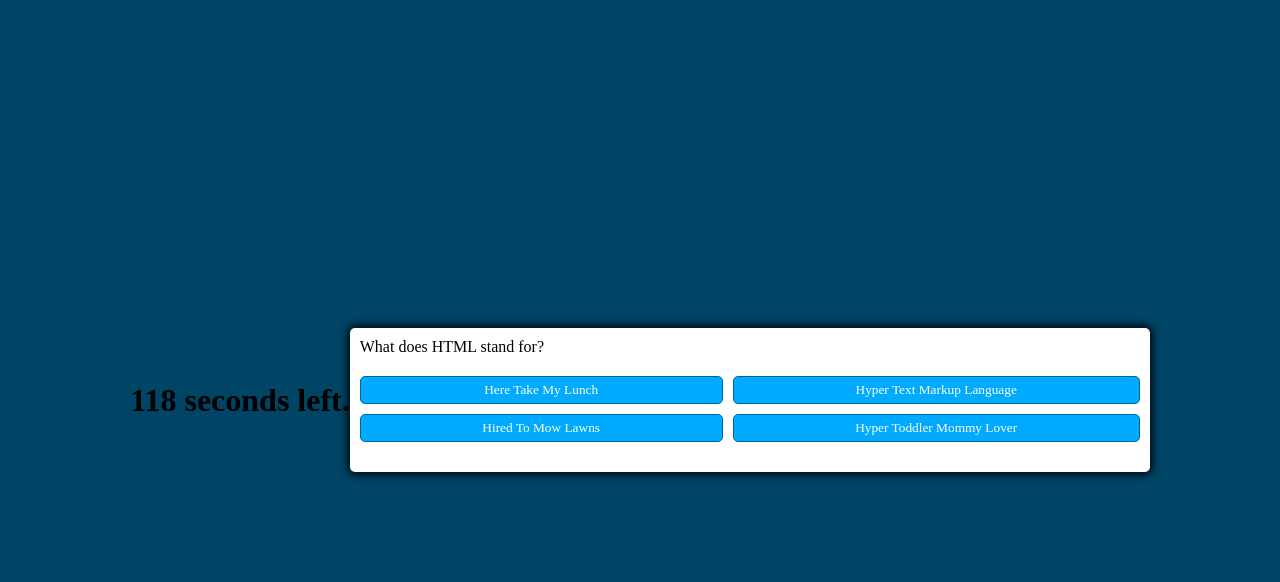
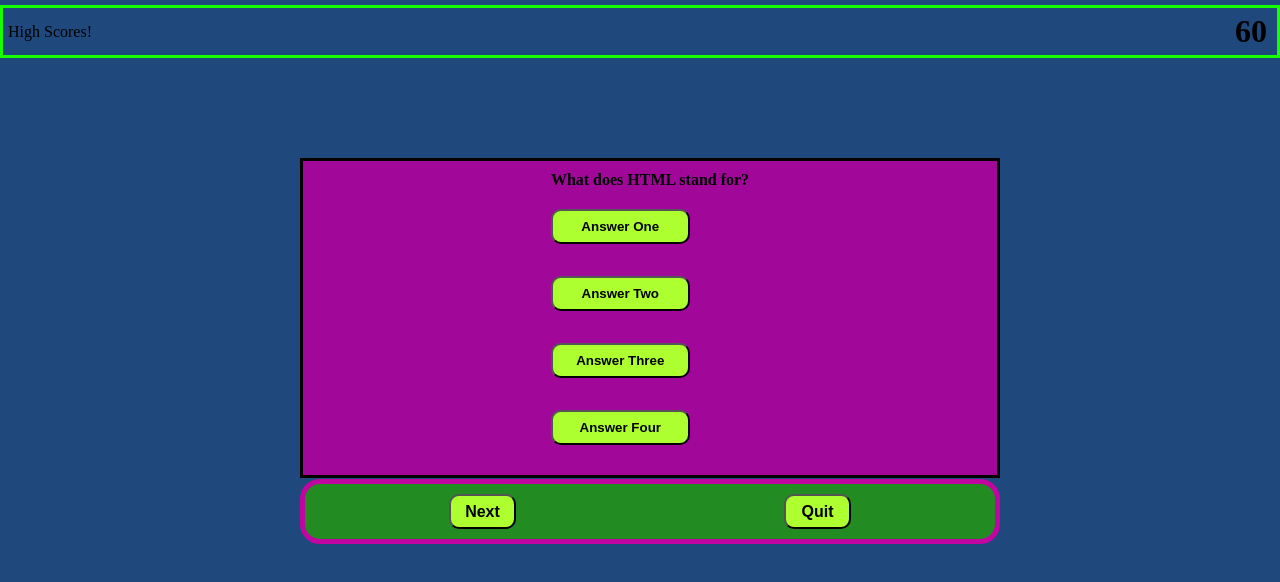
Before and after one commit to Fleauxxx/coding-quiz, a plain HTML site: page index.html in a window 1280 px wide. Both pictures are taken after a click on the button "Start". Drawn offline with Linux system fonts and the light colour scheme.

Commit message:
revised code

```diff
--- a/index.html
+++ b/index.html
@@ -1,46 +1,41 @@
 <!DOCTYPE html>
 <html lang="en">
-
   <head>
-    <meta charset="UTF-8">
-    <meta http-equiv="X-UA-Compatible" content="IE=edge">
-    <meta name="viewport" content="width=device-width, initial-scale=1.0">
+    <meta charset="UTF-8" />
+    <meta http-equiv="X-UA-Compatible" content="IE=edge" />
+    <meta name="viewport" content="width=device-width, initial-scale=1.0" />
     <title>Coding Quiz</title>
-    <!-- CSS only -->
-    <link rel="stylesheet" href="styles.css">
+    <link rel="stylesheet" href="styles.css" />
   </head>
-
   <body>
     <div>
       <header class="header">
+        <div class="score">High Scores!</div>
         <div>
-                <h1><span id="timer">1:20</span></h1>
+          <h1><span id="timer">60</span></h1>
         </div>
       </header>
     </div>
 
+    <div class="container">
+      <div id="question-container" class="cover">
+        <div id="question">Click Start to begin...</div>
 
-
-    <div class="container">
-        <!-- <h1> Test your Coding Knowledge</h1> -->
-        <div id="question-container" class="hide">
-            <div id="questions">Questions</div>
-            <div id="answer-buttons" class="btn-grid">
-                <button class="btn">Answer 1</button>
-                <button class="btn">Answer 2</button>
-                <button class="btn">Answer 3</button>
-                <button class="btn">Answer 4</button>
-            </div>
-        </div>
-        <div class="controls">
-            <button id="start-btn" class="start-btn btn">Start</button>
-            <button id="next-btn" class="next-btn btn hide">Next</button>
+        <div id="answers" class="btn-style">
+          <button class="btn">Answer One</button>
+          <button class="btn">Answer Two</button>
+          <button class="btn">Answer Three</button>
+          <button class="btn">Answer Four</button>
         </div>
       </div>
     </div>
 
+    <div class="nav-controls">
+      <button id="start-btn" class="start-btn btn">Start</button>
+      <button id="next-btn" class="next-btn btn">Next</button>
+      <button id="quit-btn" class="quit-btn btn">Quit</button>
+    </div>
 
     <script src="script.js"></script>
   </body>
-
 </html>
--- a/script.js
+++ b/script.js
@@ -1,91 +1,66 @@
-// Variables used to select elements from my html
-var startButton =  document.getElementById("start-btn")
-var nextButton =  document.getElementById("next-btn")
-var timer = document.getElementById("timer")
-var questionContainerElement = document.getElementById("question-container")
-var questionElement = document.getElementById('questions')
-var answerButtonsElement = document.getElementById('answer-buttons')
-var randomQuestions, currentChoicesIndex
-var timeLeft = 120
-var currentQuestionIndex = 0
+let questionContainer = document.getElementById("question-container")
+let questionEl = document.getElementById("question")
+let answersEl = document.getElementById("answers")
+let timer = document.getElementById("timer")
+const startBtn = document.getElementById("start-btn")
+const nextBtn = document.getElementById("next-btn")
+const quitBtn = document.getElementById("quit-btn")
+var randomQuestion, currentIndex
+var timeLeft = 60
+var currentIndex = 0
 
-// This function allows you to start the quiz.
-//  Upon pressing the start button a timer will countdown and a question will appear.
-function startQuiz() {
-    startButton.classList.add('hide')
-    randomQuestions = questions.sort(() => Math.random() - .5)
-    currentChoicesIndex = 0
-    questionContainerElement.classList.remove('hide')
-    setNextQuestion()
 
-    var timerInterval = setInterval(function() {
-        timeLeft--;
-        timer.textContent = timeLeft + " seconds left.";
 
-        if(timeLeft === 0) {
-            clearInterval(timerInterval);
-        }
-
-    }, 1000);
-}
-// The set next question function will chose a random question from the question index.
-function setNextQuestion() {
-    resetState()
-    showQuestion(randomQuestions[currentQuestionIndex])
+// function to begin the quiz
+function loadQuiz(){
+    startBtn.classList.add('cover')
+    randomQuestion = questions.sort(() => Math.random() - .5)
+    currentIndex = 0
+    questionContainer.classList.remove('cover')
+    nextQuestion()
 }
 
-function showQuestion(question) {
-    questionElement.innerText = question.question
+// this function calls the next question
+function nextQuestion(){
+    // resetContainer()
+    renderQuestion(randomQuestion[currentIndex])
+
+
+}
+
+function renderQuestion(question) {
+    questionEl.innerText = question.question
     question.answers.forEach(answer => {
-        var button = document.createElement('button')
+        let button = document.createElement('button')
         button.innerText = answer.text
         button.classList.add('btn')
-        if (answer.correct) {
-            button.dataset.correct = answer.correct
-        }
-        button.addEventListener('click', selectAnswer)
-        answerButtonsElement.append(button)
+        // if (answer.correct) { alert("correct");
+
+        // }
+        button.addEventListener('click', pickAnswer)
+        answersEl.append(button)
     })
 }
 
-function resetState() {
-    clearStatusClass(document.body)
-    nextButton.classList.add('hide')
-    while (answerButtonsElement.firstChild) {
-        answerButtonsElement.removeChild
-        (answerButtonsElement.firstChild)
+
+
+function resetContainer(){
+    while (answersEl.firstChild) {
+        answersElement.removeChild
+        (answersElement.firstChild)
     }
+
 }
 
 
-function selectAnswer(e) {
-    var selectedButton = e.target
-    var correct = selectedButton.dataset.correct
-    setStatusClass(document.body, correct)
-    Array.from(answerButtonsElement.children).forEach(button => {
-        setStatusClass(button, button.dataset.correct)
-    })
-    if (randomQuestions.length > currentQuestionIndex + 1) {
-        nextButton.classList.remove('hide')
-    } else {
-        startButton.innerText = 'Restart'
-        startButton.classList.remove('hide')
-    }
-}
-// set the body classes of green or red if the selected answer is right or wrong.
-function setStatusClass(element, correct) {
-    clearStatusClass(element)
-    if (correct) {
-        element.classList.add('correct')
-    } else {
-        element.classList.add('wrong')
-    }
-}
-// resets the body classes from green or red when you got the next question.
-function clearStatusClass(element) {
-    element.classList.remove('correct')
-    element.classList.remove('wrong')
-}
+
+function quitQuiz() {
+    startBtn.classList.remove('cover')
+    questionContainer.classList.add('cover')
+  }
+
+
+
 
 // Array of objects containing my questions and answers.
 var questions = [
@@ -133,8 +108,13 @@ var questions = [
 
 
 
-startButton.addEventListener("click", startQuiz)
-nextButton.addEventListener('click', () => {
-    currentQuestionIndex++
-    setNextQuestion()
+startBtn.addEventListener("click", loadQuiz)
+// nextBtn.addEventListener('click', () => {
+
+// })
+quitBtn.addEventListener('click', quitQuiz)
+
+nextBtn.addEventListener('click', () => {
+    currentIndex++
+    nextQuestion()
 })
--- a/styles.css
+++ b/styles.css
@@ -1,97 +1,121 @@
-@import url('https://fonts.googleapis.com/css2?family=Nova+Square&display=swap');
+*{
+    margin: 0;
+    padding: 0;
+    box-sizing: border-box;
 
-*, *::before, *::after {
-    box-sizing: border-box;
-    font-family: "Nova Square, cursive";
-}
-
-:root {
-    --hue-neutral: 200;
-    --hue-wrong: 0;
-    --hue-correct: 145;
 
 }
 
-body {
-    --hue: var(--hue-neutral);
-    padding: 0;
-    margin: 0;
+body{
+    background-color: rgb(31, 72, 124);
     display: flex;
     justify-content: center;
-    align-items: center;
-    width: 100vw;
-    height: 100vh;
-    background-color: hsl(var(--hue), 100%, 20%);
+    flex-direction: column;
+
 
 }
 
-body.correct {
-    --hue: var(--hue-correct);
-}
-
-body.wrong {
-    --hue: var(--hue-wrong);
+.header{
+    margin-top: 5px;
+    margin-bottom: 100px;
+    padding: 5px;
+    padding-right: 10px;
+    width: 100vw;
+    display: flex;
+    justify-content: space-between;
+    align-items: center;
+    border: solid rgb(21, 255, 0) 3px;
 }
 
 .container {
-    width: 800px;
-    max-width: 80%;
-    background-color: white;
-    border-radius: 5px;
+    width: 700px;
+    background-color: rgb(161, 8, 154);
     padding: 10px;
-    box-shadow: 0 0 10px 2px;
+    border: solid black 3px;
+    display: flex;
+    flex-direction: column;
+    align-items: center;
+    justify-content: space-evenly;
+    margin-left: 300px;
+
+
 
 }
 
-.btn-grid {
-    display: grid;
-    grid-template-columns: repeat(2, auto);
-    gap: 10px;
-    margin: 20px 0;
-}
+#question{
+    font-weight: 600;
 
-.btn {
-    --hue: var(--hue-neutral);
-    border: 1px solid hsl(var(--hue), 100%, 30%);
-    background-color: hsl(var(--hue), 100%, 50%);
-    border-radius: 5px;
-    padding: 5px 10px;
-    color: white;
-}
-
-.btn:hover {
-    cursor: pointer;
-    box-shadow: 0 0.4rem 1.4rem 0 rgb(255, 255, 255);
-    transition: transform 150ms;
-    transform: scale(1.03);
-}
-
-.btn.correct {
-    --hue: var(--hue-correct);
-}
-
-.btn.wrong {
-    --hue: var(--hue-wrong);
-}
-
-.start-btn, .next-btn {
-    font-size: 1.5rem;
-    font-weight: bold;
-    padding: 10px 20px;
-}
-
-.controls {
-    display: flex;
-    justify-content: center;
-    align-items: center;
 
 }
 
-.hide {
-    display: none;
+.btn{
+    border-radius: 10px;
+    height: 35px;
+    background-color: greenyellow;
+    font-weight: 600;
 }
 
-.header {
+.btn:hover{
+    background-color: blue;
+}
+
+.btn-style {
+    display: grid;
+    grid-template-rows: repeat(2, auto);
+    gap: 2em;
+    margin: 20px 0;
+    background-color: rgb(161, 8, 154);
+    width: 70%;
+    border-radius: 10px;
+
+
+}
+
+.nav-controls{
+    margin-top: 1px;
+    border: solid rgb(192, 5, 161) 5px;
+    width: 700px;
+    border-radius: 20px;
+    padding: 10px;
     display: flex;
-    justify-content: center;
+    justify-content: space-around;
+    background-color: forestgreen;
+    margin-left: 300px;
+
+
+
 }
+
+.start-btn{
+    width: 10%;
+    border-radius: 10px;
+    font-size: medium;
+}
+
+.start-btn:hover{
+   background-color: blueviolet;
+}
+
+.next-btn{
+    width: 10%;
+    border-radius: 10px;
+    font-size: medium;
+}
+
+.next-btn:hover{
+    background-color: blueviolet;
+ }
+
+ .quit-btn{
+    width: 10%;
+    border-radius: 10px;
+    font-size: medium;
+}
+
+.quit-btn:hover{
+    background-color: blueviolet;
+ }
+
+ .cover {
+    display: none;
+ }
```
Lines whose indentation alone changed are shown as unchanged.
